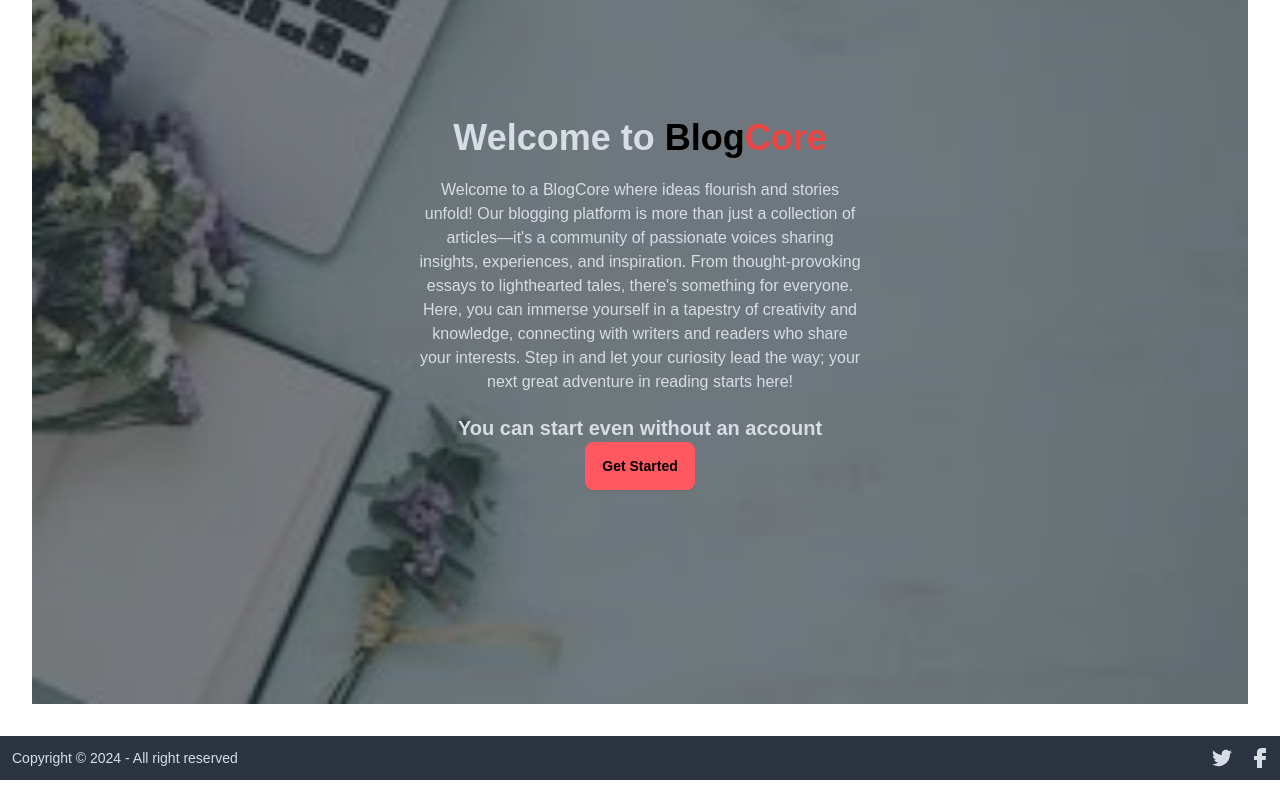
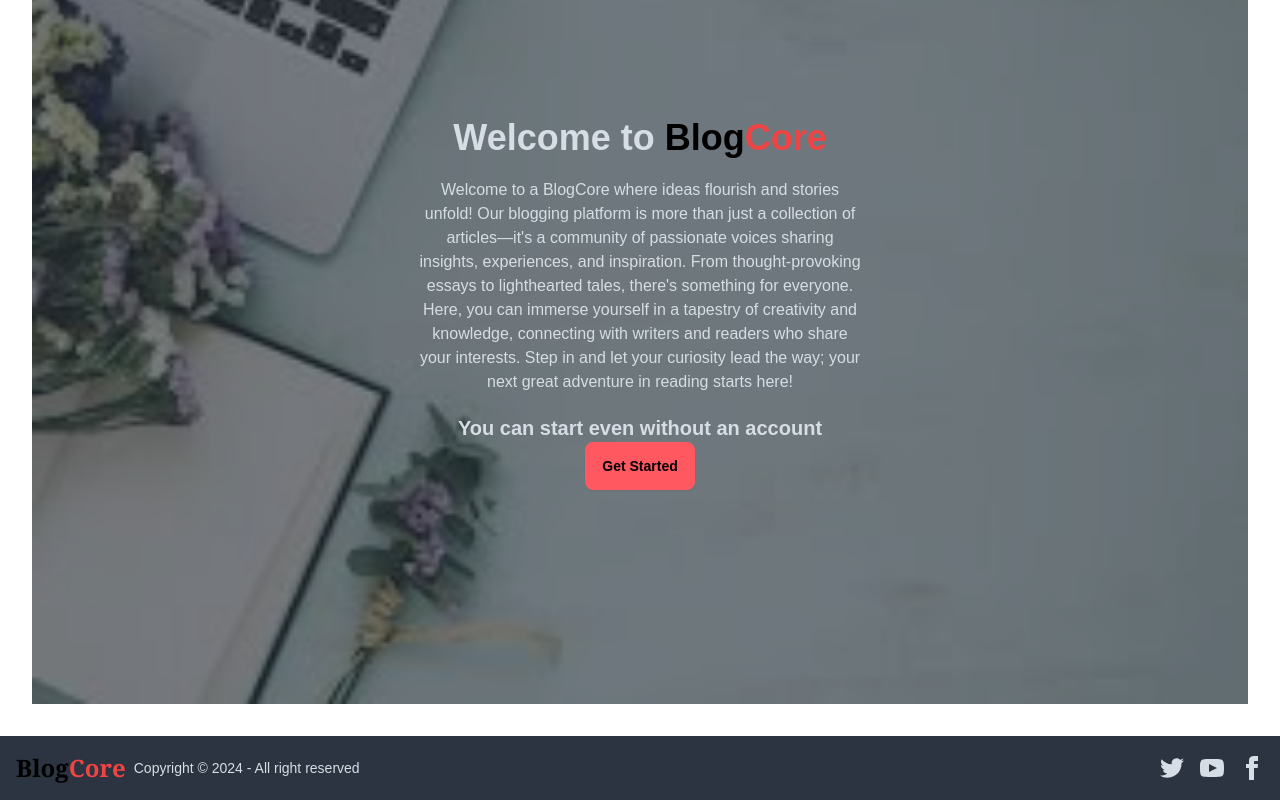
Before and after one commit to ZaidAsif/simple-blog-app, a Next.js app: page / in a window 1280 px wide. Shown: the part 192-992 px from the top of the page. Built offline with nearby package versions, Linux system fonts and the light colour scheme; no server answers.

Commit message:
footer updated

```diff
--- a/src/components/footer.tsx
+++ b/src/components/footer.tsx
@@ -1,16 +1,16 @@
 export default function ooter() {
     return (
-        <footer className="footer bg-neutral text-neutral-content items-center p-3">
-  <aside className="grid-flow-row items-center">
-  {/* <div className="text-2xl font-serif font-bold"><span className="text-black font-bold">Blog</span><span className="text-red-500">Core</span></div> */}
+        <footer className="footer bg-neutral text-neutral-content items-center p-4">
+  <aside className="grid-flow-col items-center">
+  <div className="text-2xl font-serif font-bold"><span className="text-black font-bold">Blog</span><span className="text-red-500">Core</span></div>
   <p>Copyright © {new Date().getFullYear()} - All right reserved</p>
   </aside>
   <nav className="grid-flow-col gap-4 md:place-self-center md:justify-self-end">
     <a>
       <svg
         xmlns="http://www.w3.org/2000/svg"
-        width="20"
-        height="20"
+        width="24"
+        height="24"
         viewBox="0 0 24 24"
         className="fill-current">
         <path
@@ -20,9 +20,20 @@ export default function ooter() {
     <a>
       <svg
         xmlns="http://www.w3.org/2000/svg"
-        width="20"
-        height="20"
-        viewBox="0 0 20 20"
+        width="24"
+        height="24"
+        viewBox="0 0 24 24"
+        className="fill-current">
+        <path
+          d="M19.615 3.184c-3.604-.246-11.631-.245-15.23 0-3.897.266-4.356 2.62-4.385 8.816.029 6.185.484 8.549 4.385 8.816 3.6.245 11.626.246 15.23 0 3.897-.266 4.356-2.62 4.385-8.816-.029-6.185-.484-8.549-4.385-8.816zm-10.615 12.816v-8l8 3.993-8 4.007z"></path>
+      </svg>
+    </a>
+    <a>
+      <svg
+        xmlns="http://www.w3.org/2000/svg"
+        width="24"
+        height="24"
+        viewBox="0 0 24 24"
         className="fill-current">
         <path
           d="M9 8h-3v4h3v12h5v-12h3.642l.358-4h-4v-1.667c0-.955.192-1.333 1.115-1.333h2.885v-5h-3.808c-3.596 0-5.192 1.583-5.192 4.615v3.385z"></path>
```
